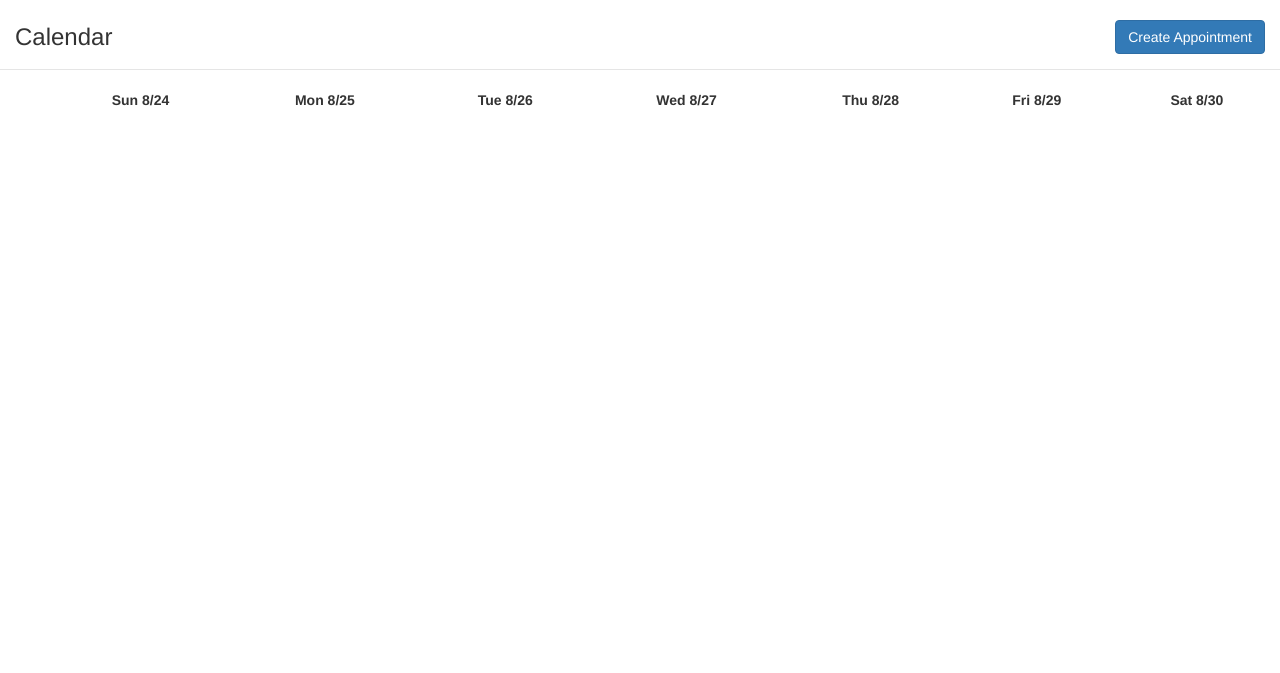
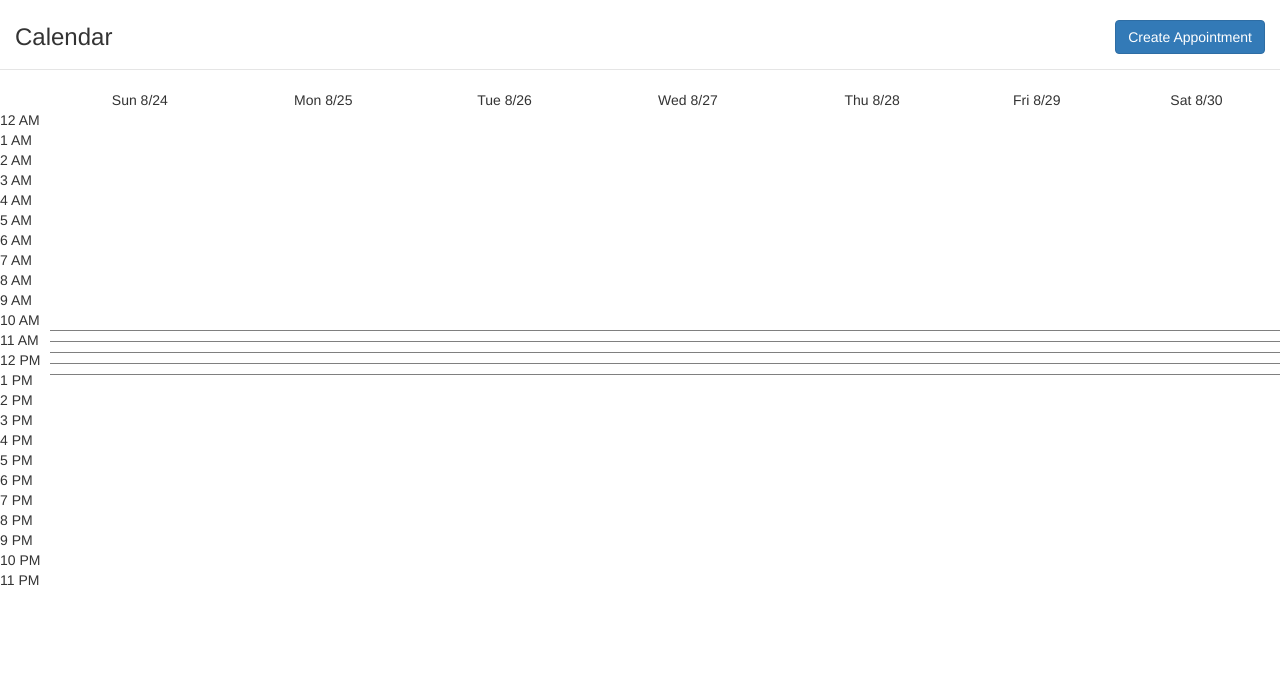
Before and after one commit to viknesb/calendar, a website: page app/index.html at #/week in a window 1280 px wide. Drawn offline with nearby package versions, Linux system fonts and the light colour scheme; some packages are replaced by stand-ins of ours; files that its build step writes are made by us from their sources.

Commit message:
Display time slots in a day and trying out gradients for slot background

```diff
--- a/app/scripts/controllers/week.js
+++ b/app/scripts/controllers/week.js
@@ -15,4 +15,5 @@ angular.module('calendarApp')
       'Karma'
     ];
     $scope.week = DateService.getDaysInCurrentWeek();
+    $scope.day = DateService.getTimesInADay();
   });
--- a/app/scripts/services/dates.js
+++ b/app/scripts/services/dates.js
@@ -23,10 +23,23 @@ angular.module('calendarApp')
 			  var week = [];
 			  var date = this.getFirstDayOfWeek(new Date());
 			  week.push(new Date(date));
-			  for(var i=0;i<6;i++) {
+			  for(var i=1;i<7;i++) {
 				  week.push(new Date(date.setDate(date.getDate()+1)));
 			  }
 			  return week;
+		  },
+		  getTimesInADay : function() {
+			  var day = [];
+			  var date = new Date();
+			  date.setHours(0);
+			  date.setMilliseconds(0);
+			  date.setMinutes(0);
+			  date.setSeconds(0);
+			  day.push(new Date(date));
+			  for(var i=1;i<24;i++) {
+				  day.push(new Date(date.setHours(date.getHours()+1)));
+			  }
+			  return day;
 		  }
 	  };
   });
--- a/app/styles/main.css
+++ b/app/styles/main.css
@@ -8,12 +8,10 @@ body {
 .footer {
   padding: 0px 15px;
 }
-
 .header {
   border-bottom: 1px solid #e5e5e5;
   margin-bottom: 20px;
 }
-
 .header .header-text {
   padding-bottom: 15px;
   font-size: 24px;
@@ -21,11 +19,19 @@ body {
   font-weight: 500;
   display: inline-block;
 }
+
 .week-table {
 	width:100%;
 }
 .week-table th {
 	text-align: center;
+	font-weight: normal;
+}
+/* Div to hold the appointments table */
+.appointments-table-wrapper {
+	width:100%;
+	height:560px;
+	overflow:auto;
 }
 .timeslot {
 	width:50px;
--- a/app/views/week.html
+++ b/app/views/week.html
@@ -9,4 +9,27 @@
   			</tr>
   		</thead>
   	</table>
+
+  	<div class="appointments-table-wrapper">
+  		 <table class="week-table appointments-table">
+  		 	<tbody>
+  		 		<tr>
+  		 			<td class="timeslot">
+  		 				<div ng-repeat="time in day">{{time | date : 'h a'}}</div>
+  		 			</td>
+  		 			<td ng-repeat="day in week"><div style="width:100%; height:60px;
+  		 				background: repeating-linear-gradient(
+					  	#ffffff,
+						#ffffff 10px,
+						#ffffff 1px,
+						#000000 11px,
+						#3eff8f 11px,
+						#3eff8f 11px);">
+					  	</div>
+					</td>
+  		 		</tr>
+  		 	</tbody>
+  		 </table>
+  	</div>
+
 </div>
```
